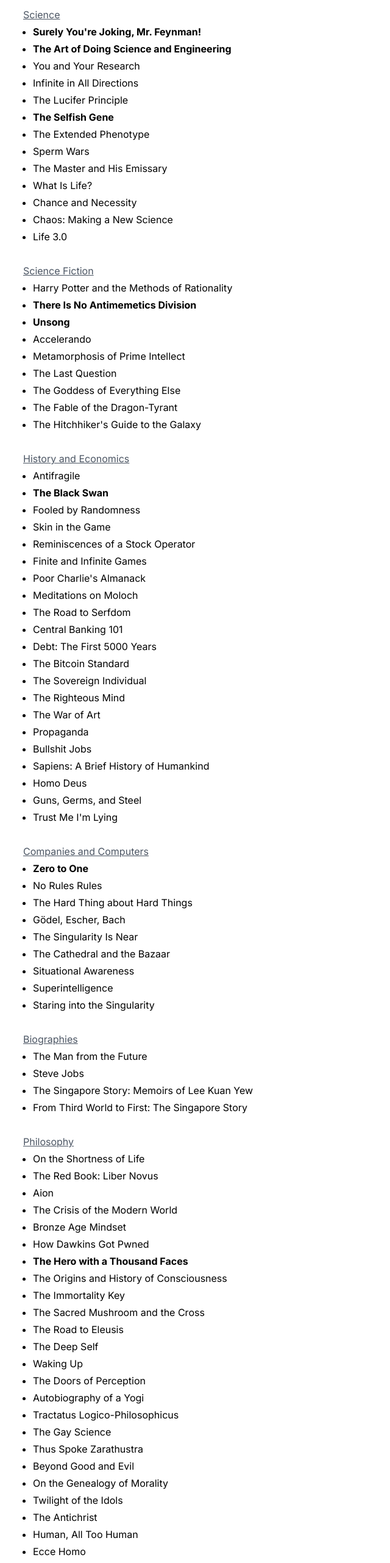
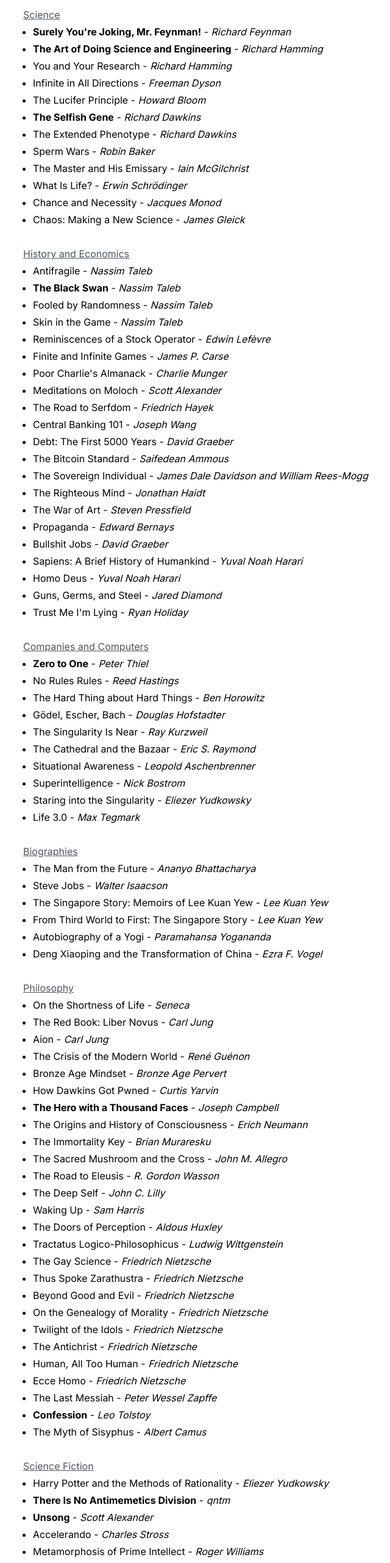
Before and after one commit to 0xturboblitz/florent.xyz, a Next.js app: page /books in a window 1280 px wide. Shown: the part 234-2797 px from the top of the page at 61% size, without its empty margins (282-922 px from the left). Built offline with nearby package versions, Linux system fonts and the light colour scheme.

Commit message:
adding authors - Is it really better?

```diff
--- a/app/books/page.mdx
+++ b/app/books/page.mdx
@@ -5,136 +5,137 @@
 <br />
 
 <u>Science</u>
-- **Surely You're Joking, Mr. Feynman!**
-- **The Art of Doing Science and Engineering**
-- You and Your Research
-- Infinite in All Directions
-- The Lucifer Principle
-- **The Selfish Gene**
-- The Extended Phenotype
-- Sperm Wars
-- The Master and His Emissary
-- What Is Life?
-- Chance and Necessity
-- Chaos: Making a New Science
-- Life 3.0
+- **Surely You're Joking, Mr. Feynman!** - *Richard Feynman*
+- **The Art of Doing Science and Engineering** - *Richard Hamming*
+- You and Your Research - *Richard Hamming*
+- Infinite in All Directions - *Freeman Dyson*
+- The Lucifer Principle - *Howard Bloom*
+- **The Selfish Gene** - *Richard Dawkins*
+- The Extended Phenotype - *Richard Dawkins*
+- Sperm Wars - *Robin Baker*
+- The Master and His Emissary - *Iain McGilchrist*
+- What Is Life? - *Erwin Schrödinger*
+- Chance and Necessity - *Jacques Monod*
+- Chaos: Making a New Science - *James Gleick*
+<br />
+
+<u>History and Economics</u>
+- Antifragile - *Nassim Taleb*
+- **The Black Swan** - *Nassim Taleb*
+- Fooled by Randomness - *Nassim Taleb*
+- Skin in the Game - *Nassim Taleb*
+- Reminiscences of a Stock Operator - *Edwin Lefèvre*
+- Finite and Infinite Games - *James P. Carse*
+- Poor Charlie's Almanack - *Charlie Munger*
+- Meditations on Moloch - *Scott Alexander*
+- The Road to Serfdom - *Friedrich Hayek*
+- Central Banking 101 - *Joseph Wang*
+- Debt: The First 5000 Years - *David Graeber*
+- The Bitcoin Standard - *Saifedean Ammous*
+- The Sovereign Individual - *James Dale Davidson and William Rees-Mogg*
+- The Righteous Mind - *Jonathan Haidt*
+- The War of Art - *Steven Pressfield*
+- Propaganda - *Edward Bernays*
+- Bullshit Jobs - *David Graeber*
+- Sapiens: A Brief History of Humankind - *Yuval Noah Harari*
+- Homo Deus - *Yuval Noah Harari*
+- Guns, Germs, and Steel - *Jared Diamond*
+- Trust Me I'm Lying - *Ryan Holiday*
+<br />
+
+<u>Companies and Computers</u>
+- **Zero to One** - *Peter Thiel*
+- No Rules Rules - *Reed Hastings*
+- The Hard Thing about Hard Things - *Ben Horowitz*
+- Gödel, Escher, Bach - *Douglas Hofstadter*
+- The Singularity Is Near - *Ray Kurzweil*
+- The Cathedral and the Bazaar - *Eric S. Raymond*
+- Situational Awareness - *Leopold Aschenbrenner*
+- Superintelligence - *Nick Bostrom*
+- Staring into the Singularity - *Eliezer Yudkowsky*
+- Life 3.0 - *Max Tegmark*
+<br />
+
+<u>Biographies</u>
+- The Man from the Future - *Ananyo Bhattacharya*
+- Steve Jobs - *Walter Isaacson*
+- The Singapore Story: Memoirs of Lee Kuan Yew - *Lee Kuan Yew*
+- From Third World to First: The Singapore Story - *Lee Kuan Yew*
+- Autobiography of a Yogi - *Paramahansa Yogananda*
+- Deng Xiaoping and the Transformation of China - *Ezra F. Vogel*
+<br />
+
+<u>Philosophy</u>
+- On the Shortness of Life - *Seneca*
+- The Red Book: Liber Novus - *Carl Jung*
+- Aion - *Carl Jung*
+- The Crisis of the Modern World - *René Guénon*
+- Bronze Age Mindset - *Bronze Age Pervert*
+- How Dawkins Got Pwned - *Curtis Yarvin*
+- **The Hero with a Thousand Faces** - *Joseph Campbell*
+- The Origins and History of Consciousness - *Erich Neumann*
+- The Immortality Key - *Brian Muraresku*
+- The Sacred Mushroom and the Cross - *John M. Allegro*
+- The Road to Eleusis - *R. Gordon Wasson*
+- The Deep Self - *John C. Lilly*
+- Waking Up - *Sam Harris*
+- The Doors of Perception - *Aldous Huxley*
+- Tractatus Logico-Philosophicus - *Ludwig Wittgenstein*
+- The Gay Science - *Friedrich Nietzsche*
+- Thus Spoke Zarathustra - *Friedrich Nietzsche*
+- Beyond Good and Evil - *Friedrich Nietzsche*
+- On the Genealogy of Morality - *Friedrich Nietzsche*
+- Twilight of the Idols - *Friedrich Nietzsche*
+- The Antichrist - *Friedrich Nietzsche*
+- Human, All Too Human - *Friedrich Nietzsche*
+- Ecce Homo - *Friedrich Nietzsche*
+- The Last Messiah - *Peter Wessel Zapffe*
+- **Confession** - *Leo Tolstoy*
+- The Myth of Sisyphus - *Albert Camus*
 <br />
 
 <u>Science Fiction</u>
-- Harry Potter and the Methods of Rationality
-- **There Is No Antimemetics Division**
-- **Unsong**
-- Accelerando
-- Metamorphosis of Prime Intellect
-- The Last Question
-- The Goddess of Everything Else
-- The Fable of the Dragon-Tyrant
-- The Hitchhiker's Guide to the Galaxy
-<br />
-
-<u>History and Economics</u>
-- Antifragile
-- **The Black Swan**
-- Fooled by Randomness
-- Skin in the Game
-- Reminiscences of a Stock Operator
-- Finite and Infinite Games
-- Poor Charlie's Almanack
-- Meditations on Moloch
-- The Road to Serfdom
-- Central Banking 101
-- Debt: The First 5000 Years
-- The Bitcoin Standard
-- The Sovereign Individual
-- The Righteous Mind
-- The War of Art
-- Propaganda
-- Bullshit Jobs
-- Sapiens: A Brief History of Humankind
-- Homo Deus
-- Guns, Germs, and Steel
-- Trust Me I'm Lying
-<br />
-
-<u>Companies and Computers</u>
-- **Zero to One**
-- No Rules Rules
-- The Hard Thing about Hard Things
-- Gödel, Escher, Bach
-- The Singularity Is Near
-- The Cathedral and the Bazaar
-- Situational Awareness
-- Superintelligence
-- Staring into the Singularity
-<br />
-
-<u>Biographies</u>
-- The Man from the Future
-- Steve Jobs
-- The Singapore Story: Memoirs of Lee Kuan Yew
-- From Third World to First: The Singapore Story
-<br />
-
-<u>Philosophy</u>
-- On the Shortness of Life
-- The Red Book: Liber Novus
-- Aion
-- The Crisis of the Modern World
-- Bronze Age Mindset
-- How Dawkins Got Pwned
-- **The Hero with a Thousand Faces**
-- The Origins and History of Consciousness
-- The Immortality Key
-- The Sacred Mushroom and the Cross
-- The Road to Eleusis
-- The Deep Self
-- Waking Up
-- The Doors of Perception
-- Autobiography of a Yogi
-- Tractatus Logico-Philosophicus
-- The Gay Science
-- Thus Spoke Zarathustra
-- Beyond Good and Evil
-- On the Genealogy of Morality
-- Twilight of the Idols
-- The Antichrist
-- Human, All Too Human
-- Ecce Homo
-- The Last Messiah
-- **Tolstoy's Confession**
-- The Myth of Sisyphus
+- Harry Potter and the Methods of Rationality - *Eliezer Yudkowsky*
+- **There Is No Antimemetics Division** - *qntm*
+- **Unsong** - *Scott Alexander*
+- Accelerando - *Charles Stross*
+- Metamorphosis of Prime Intellect - *Roger Williams*
+- The Last Question - *Isaac Asimov*
+- The Goddess of Everything Else - *Scott Alexander*
+- The Fable of the Dragon-Tyrant - *Nick Bostrom*
+- The Hitchhiker's Guide to the Galaxy - *Douglas Adams*
 <br />
 
 <u>US Literature</u>
-- On the Road
-- Naked Lunch
-- **The Electric Kool-Aid Acid Test**
-- **Fear and Loathing in Las Vegas**
-- Palahniuk's Guts
+- On the Road - *Jack Kerouac*
+- Naked Lunch - *William S. Burroughs*
+- **The Electric Kool-Aid Acid Test** - *Tom Wolfe*
+- **Fear and Loathing in Las Vegas** - *Hunter S. Thompson*
+- Guts - *Chuck Palahniuk*
+- Infinite Jest - *David Foster Wallace*
 <br />
 
 <u>French Literature</u>
-- Fear and Trembling
-- Serotonin
-- Atomised
-- Whatever
-- The Plague
-- The Stranger
-- Misères du désir
-- Froth on the Daydream
-- Journey to the End of the Night
-- **Zykë's Oro**
+- Fear and Trembling - *Søren Kierkegaard*
+- Serotonin - *Michel Houellebecq*
+- Atomised - *Michel Houellebecq*
+- Whatever - *Michel Houellebecq*
+- The Plague - *Albert Camus*
+- The Stranger - *Albert Camus*
+- Misères du désir - *Alain Soral*
+- Froth on the Daydream - *Boris Vian*
+- Journey to the End of the Night - *Louis-Ferdinand Céline*
+- **Oro** - *Cyzia Zykë*
 <br />
 
 <u>Other Fiction</u>
-- Notes from Underground
-- Crime and Punishment
-- **The Dream of a Ridiculous Man**
-- Flowers for Algernon
-- Kafka on the Shore
-- Infinite Jest
-- No Longer Human
-- Steppenwolf
+- Notes from Underground - *Fyodor Dostoevsky*
+- Crime and Punishment - *Fyodor Dostoevsky*
+- **The Dream of a Ridiculous Man** - *Fyodor Dostoevsky*
+- Flowers for Algernon - *Daniel Keyes*
+- Kafka on the Shore - *Haruki Murakami*
+- No Longer Human - *Osamu Dazai*
+- Steppenwolf - *Hermann Hesse*
 <br /><br />
 
 </div>
```
